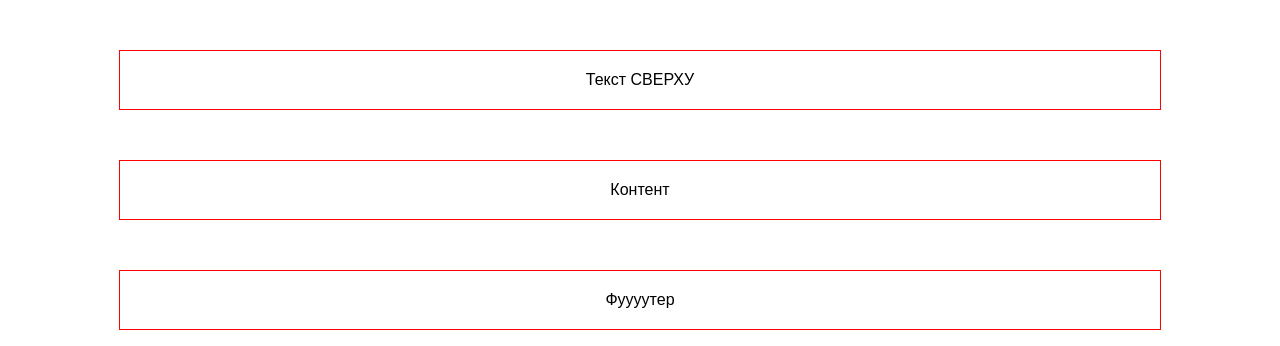
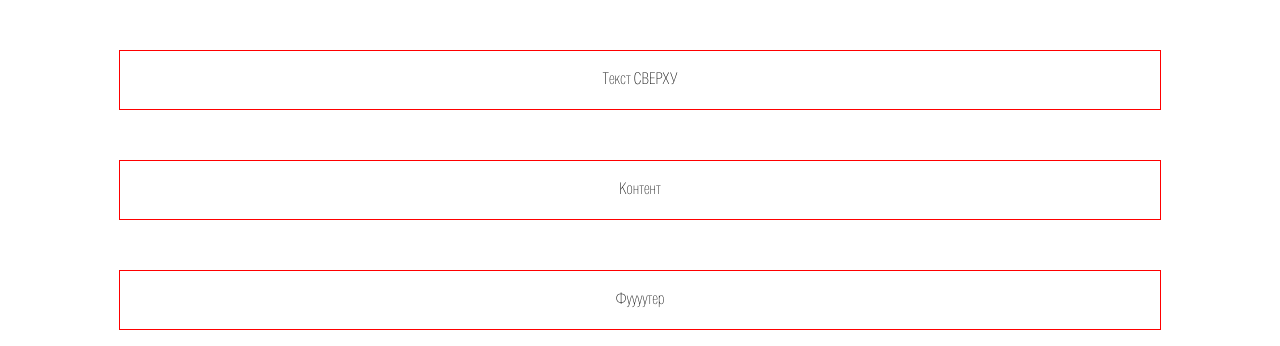
Before and after one commit to baksofill/2FireShow, a plain HTML site: page index.html in a window 1280 px wide. Drawn offline with Linux system fonts and the light colour scheme.

Commit message:
new font implemented

```diff
--- a/styles/main.scss
+++ b/styles/main.scss
@@ -5,6 +5,11 @@ body{
   font-family: Arial;
   margin: 0;
   padding: 0;
+  font-family:HeliosCondThin;
+//  font-size:3em;
+@font-face {
+  font-family:'HeliosCondThin';
+  src: url('../fonts/HeliosCondThin.otf ');
 }
 
 header, .content, footer{
```
Also changed, not shown: fonts/font.txt (deleted), styles/main.css.
